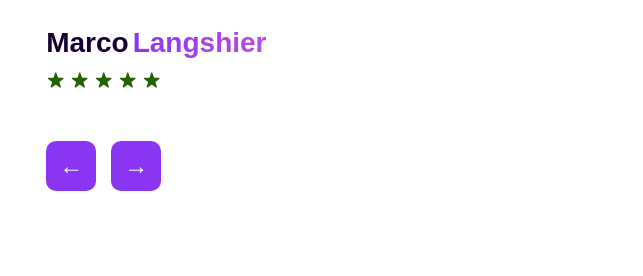
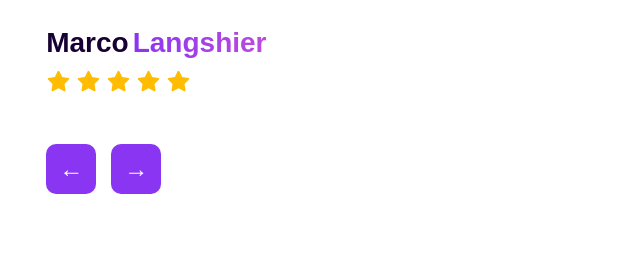
Before and after one commit to Avakov-Mike/AIArtistry, a plain HTML site: page index.html in a window 1280 px wide. Shown: the part 8828-9104 px from the top of the page, 637-1280 px from the left. Drawn offline with Linux system fonts and the light colour scheme; a web font is replaced by a local one.

Commit message:
fixed bags

```diff
--- a/index.html
+++ b/index.html
@@ -461,7 +461,7 @@ you to unleash your creativity and elevate your design projects.</p>
                     <div class="price-content_right">
                         <div class="price-content_right-items">
                             <div class="price-content_right-item">
-                                <span class="price-content_right-item_recom">Recommended</span>
+                                <div class="price-content_right-item_recom">Recommended</div>
                                 <h1 class="price-content_right-item_title">Popular Plan</h1>
                                 <span class="price-content_right-item_price">$ 59.99</span>
                                 <span class="price-content_right-item_line"></span>
@@ -523,11 +523,11 @@ you to unleash your creativity and elevate your design projects.</p>
                                             <h1 class="testimonials-content_slide-right_rating-title testimonials-content_slide-right_rating-title_gradient">Langshier</h1>
                                         </div>
                                         <div class="testimonials-content_slide-right_rating-stars">
-                                            <img src="img/rating/star.svg" alt="#">
-                                            <img src="img/rating/star.svg" alt="#">
-                                            <img src="img/rating/star.svg" alt="#">
-                                            <img src="img/rating/star.svg" alt="#">
-                                            <img src="img/rating/star.svg" alt="#">
+                                            <i class="fa-solid fa-star"></i>
+                                            <i class="fa-solid fa-star"></i>
+                                            <i class="fa-solid fa-star"></i>
+                                            <i class="fa-solid fa-star"></i>
+                                            <i class="fa-solid fa-star"></i>
                                         </div>
                                     </div>
                                     <div class="testimonials-content_slide-right_buttons">
@@ -553,11 +553,11 @@ you to unleash your creativity and elevate your design projects.</p>
                                             <h1 class="testimonials-content_slide-right_rating-title testimonials-content_slide-right_rating-title_gradient">Langshier</h1>
                                         </div>
                                         <div class="testimonials-content_slide-right_rating-stars">
-                                            <img src="img/rating/star.svg" alt="#">
-                                            <img src="img/rating/star.svg" alt="#">
-                                            <img src="img/rating/star.svg" alt="#">
-                                            <img src="img/rating/star.svg" alt="#">
-                                            <img src="img/rating/star.svg" alt="#">
+                                            <i class="fa-solid fa-star"></i>
+                                            <i class="fa-solid fa-star"></i>
+                                            <i class="fa-solid fa-star"></i>
+                                            <i class="fa-solid fa-star"></i>
+                                            <i class="fa-solid fa-star"></i>
                                         </div>
                                     </div>
                                     <div class="testimonials-content_slide-right_buttons">
@@ -583,11 +583,11 @@ you to unleash your creativity and elevate your design projects.</p>
                                             <h1 class="testimonials-content_slide-right_rating-title testimonials-content_slide-right_rating-title_gradient">Langshier</h1>
                                         </div>
                                         <div class="testimonials-content_slide-right_rating-stars">
-                                            <img src="img/rating/star.svg" alt="#">
-                                            <img src="img/rating/star.svg" alt="#">
-                                            <img src="img/rating/star.svg" alt="#">
-                                            <img src="img/rating/star.svg" alt="#">
-                                            <img src="img/rating/star.svg" alt="#">
+                                            <i class="fa-solid fa-star"></i>
+                                            <i class="fa-solid fa-star"></i>
+                                            <i class="fa-solid fa-star"></i>
+                                            <i class="fa-solid fa-star"></i>
+                                            <i class="fa-solid fa-star"></i>
                                         </div>
                                     </div>
                                     <div class="testimonials-content_slide-right_buttons">
--- a/sass/_price.sass
+++ b/sass/_price.sass
@@ -86,6 +86,7 @@
                 &:last-child
                     margin-right: 0
                 &_recom
+                    display: inline-block
                     position: absolute
                     color: $white
                     font-family: 'fontspring-demo-integral-cf-bold', sans-serif
@@ -95,11 +96,11 @@
                     line-height: normal
                     top: 0
                     right: 0
-                    transform: rotate(45deg) translateX(30px) translateY(25px)
+                    border-radius: 0 30px 0 30px
+                    // transform: rotate(45deg) translateX(30px) translateY(25px)
                     z-index: 2
-                    padding: 3px 0
                     background: var(--Linear, linear-gradient(90deg, #8A35F2 0%, #BC4BDF 100%))
-                    // clip-path: polygon(40% 0, 60% 0, 100% 40%, 100% 60%)
+                    padding: 5px 20px
                 &_title
                     color: $title
                     font-family: 'fontspring-demo-integral-cf-bold', sans-serif
--- a/sass/_testimonials.sass
+++ b/sass/_testimonials.sass
@@ -75,10 +75,11 @@
                             -webkit-background-clip: text
                             -webkit-text-fill-color: transparent
                     &-stars
-                        height: 20px
+                        font-size: 20px
                         margin-bottom: 50px
-                        img
-                            height: 100%
+                        color: #FFBC00
+                        cursor: pointer
+
                 &_buttons
                     display: flex
                     align-items: center
```
Also changed, not shown: css/style.css, 1 other file.
